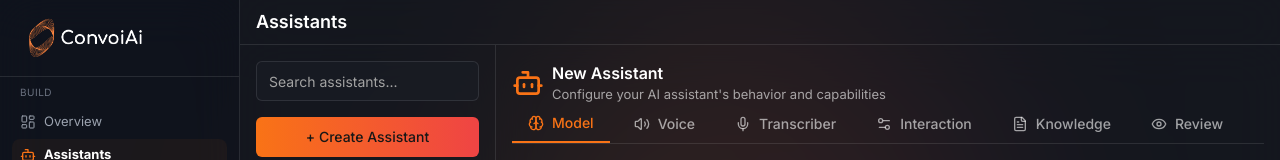
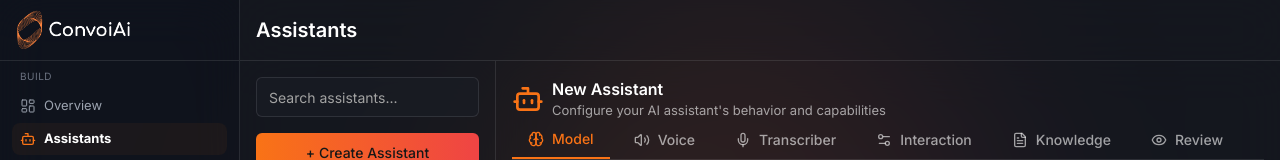
Before and after one commit to venture-data/convoai-admin-portal, a Next.js app: page /dashboard/new_agents in a window 1280 px wide. Shown: the top 160 px of the page. Built offline with nearby package versions, Linux system fonts and the light colour scheme; no server answers.

Commit message:
feat: implement logo size

```diff
--- a/src/app/dashboard/new_agents/components/Navbar.tsx
+++ b/src/app/dashboard/new_agents/components/Navbar.tsx
@@ -7,7 +7,7 @@ interface NavbarProps {
 function Navbar({toggleMobileMenu}: NavbarProps) {
   return (
     <header className="sticky top-0 z-50 w-full border-b border-white/10 backdrop-blur-xl bg-[#1A1D25]/70">
-    <div className="grid grid-cols-[auto_1fr_auto] items-center px-4 py-2">
+    <div className="grid grid-cols-[auto_1fr_auto] items-center px-4 py-4">
       <div className="flex items-center gap-2">
         <button
           onClick={toggleMobileMenu}
@@ -16,7 +16,7 @@ function Navbar({toggleMobileMenu}: NavbarProps) {
         >
           <Menu className="h-5 w-5" />
         </button>
-        <h1 className="text-lg font-semibold text-white hidden md:block">Assistants</h1>
+        <h1 className="text-xl font-semibold text-white hidden md:block">Assistants</h1>
       </div>
       <div></div>
       {/* "Talk with Assistant" button moved to AgentConfigs component */}
--- a/src/components/layout/Sidebar.tsx
+++ b/src/components/layout/Sidebar.tsx
@@ -31,7 +31,7 @@ export default function Sidebar() {
         ) : 'translate-x-0',
         "transition-transform duration-300 ease-in-out"
       )}>
-        <div className="px-5 py-4 border-b border-white/10 flex items-center justify-start">
+        <div className="px-2 py-2 border-b border-white/10 flex items-center justify-start">
           <Image
             className="object-contain"
             src="/cvai logo latest.png"
```
